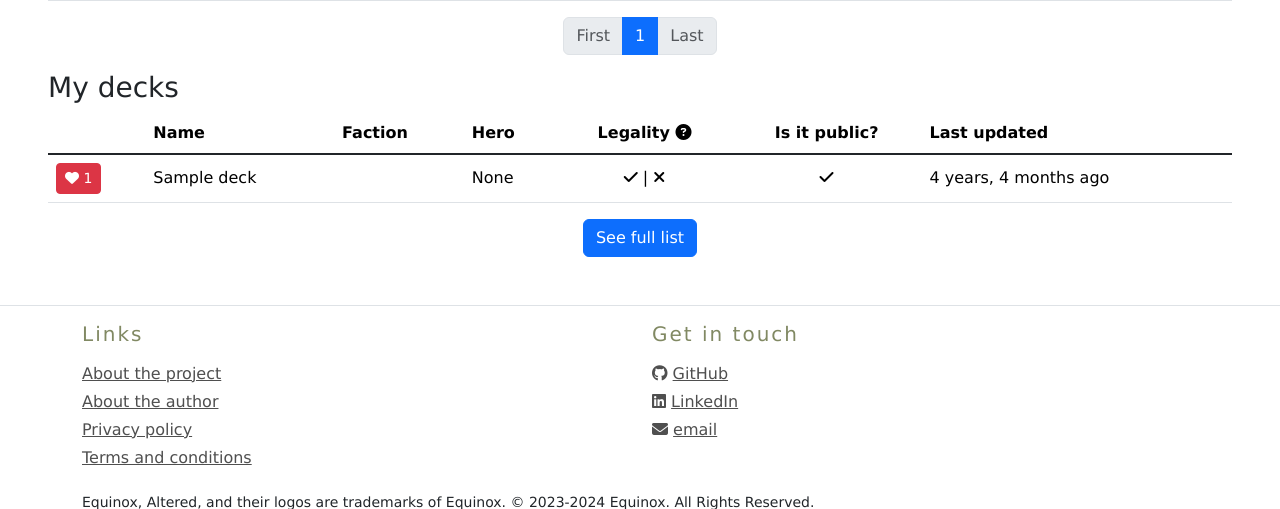
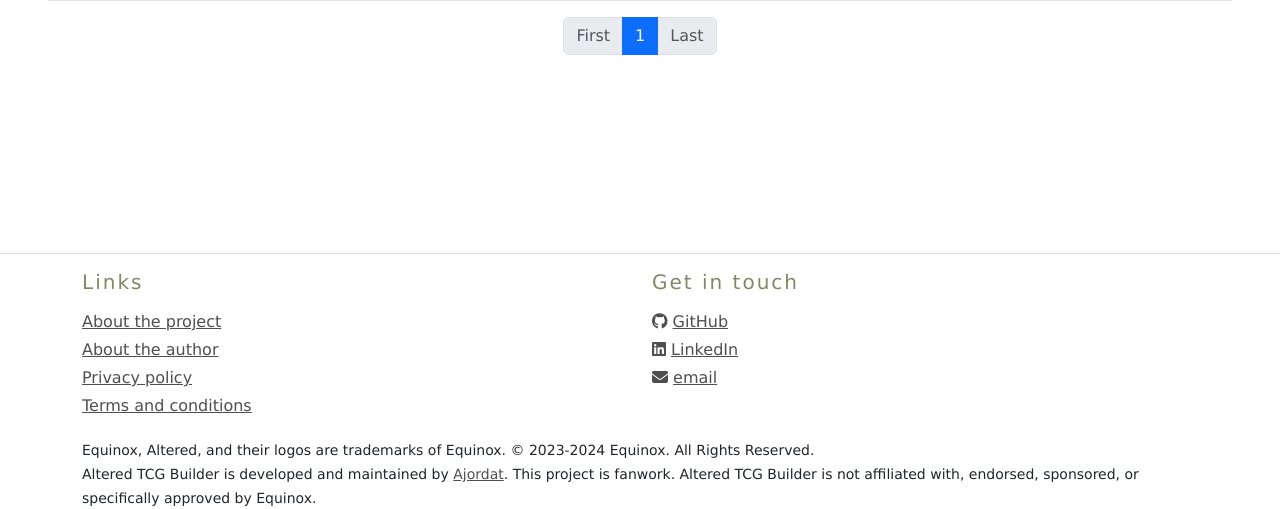
Before and after one commit to Ajordat/alteredbuilder, a Django app: page /en/decks/ in a window 1280 px wide. Shown: the part 237-746 px from the top of the page. Run offline with Django 5.2, Linux system fonts and the light colour scheme; a user stored in the database is signed in; tables that the repository leaves empty hold one stand-in row (values such as "Sample post"); parts of the project's set-up code (start-up, migrations or seed data) failed here and were passed over.

Commit message:
Removed own decks from deck list

```diff
--- a/alteredbuilder/decks/templates/decks/deck_list.html
+++ b/alteredbuilder/decks/templates/decks/deck_list.html
@@ -113,51 +113,6 @@
     </table>
 
     {% include "./snippets/pagination.html" %}
-
-    {% if own_decks %}
-    <h3>{% translate "My decks" %}</h3>
-    <table class="table table-hover table-clickable" id="ownDecksTable" aria-describedby="Own decks">
-        <thead>
-            <tr>
-                <th scope="col"></th>
-                <th scope="col">{% translate "Name" %}</th>
-                <th scope="col">{% translate "Faction" %}</th>
-                <th scope="col">{% translate "Hero" %}</th>
-                <th scope="col" class="text-center">
-                    <a data-bs-toggle="tooltip" data-bs-title="Standard | Draft">
-                        {% translate "Legality" %} <i class="fa-regular fa-circle-question"></i>
-                    </a>
-                </th>
-                <th scope="col" class="text-center">{% translate "Is it public?" %}</th>
-                <th scope="col">{% translate "Last updated" %}</th>
-            </tr>
-        </thead>
-        <tbody class="table-group-divider align-middle">
-        {% for deck in own_decks %}
-            <tr data-href="{% url 'deck-detail' pk=deck.id %}">
-                <td>
-                    <a role="button" href="#" class="btn btn-sm btn-outline-danger {%if deck.id in loved_decks %}active{% else %}disabled{% endif %}">
-                        <i class="fa-solid fa-heart"></i> {{ deck.love_count }}
-                    </a>
-                </td>
-                <td>{{ deck.name }}</td>
-            {% if deck.hero %}
-                <td>{{ deck.hero.get_faction_display.title }}</td>
-                <td><span class="d-inline-block" data-bs-toggle="tooltip" data-bs-title="<img src='{{ deck.hero.image_url }}'/>" data-bs-html="true" data-bs-placement="right">{{ deck.hero.name }}</span></td>
-            {% else %}
-                <td>-</td><td>-</td>
-            {% endif %}
-                <td class="text-center">{% if deck.is_standard_legal %}<i class="fa-solid fa-check"></i>{% else %}<i class="fa-solid fa-xmark"></i>{% endif %} | {% if deck.is_draft_legal %}<i class="fa-solid fa-check"></i>{% else %}<i class="fa-solid fa-xmark"></i>{% endif %}</td>
-                <td class="text-center">{% if deck.is_public %}<i class="fa-solid fa-check"></i>{% endif %}</td>
-                <td>{% blocktranslate with time_since=deck.modified_at|timesince %}{{ time_since }} ago{% endblocktranslate %}</td>
-            </tr>
-        {% endfor %}
-        </tbody>
-    </table>
-    <div class="d-flex justify-content-center">
-        <a type="button" class="btn btn-primary" href="{% url 'own-deck' %}">{% translate "See full list" %}</a>
-    </div>
-    {% endif %}
 {% endblock %}
 
 
--- a/alteredbuilder/decks/views.py
+++ b/alteredbuilder/decks/views.py
@@ -95,18 +95,9 @@ class DeckListView(ListView):
         """
         context = super().get_context_data(**kwargs)
         if self.request.user.is_authenticated:
-            context["own_decks"] = (
-                Deck.objects.filter(owner=self.request.user)
-                .select_related("hero")
-                .defer(
-                    "description",
-                    "cards",
-                    "standard_legality_errors",
-                    "draft_legality_errors",
-                )
-                .order_by("-modified_at")[:10]
-            )
-            context["loved_decks"] = LovePoint.objects.filter(user=self.request.user).values_list("deck__id", flat=True)
+            context["loved_decks"] = LovePoint.objects.filter(
+                user=self.request.user
+            ).values_list("deck__id", flat=True)
 
         # Extract the filters applied from the GET params and add them to the context
         # to fill them into the template
@@ -154,7 +145,9 @@ class OwnDeckListView(LoginRequiredMixin, ListView):
             dict[str, Any]: The view's context.
         """
         context = super().get_context_data(**kwargs)
-        context["loved_decks"] = LovePoint.objects.filter(user=self.request.user, deck__owner=self.request.user).values_list("deck__id", flat=True)
+        context["loved_decks"] = LovePoint.objects.filter(
+            user=self.request.user, deck__owner=self.request.user
+        ).values_list("deck__id", flat=True)
         return context
 
 
```
